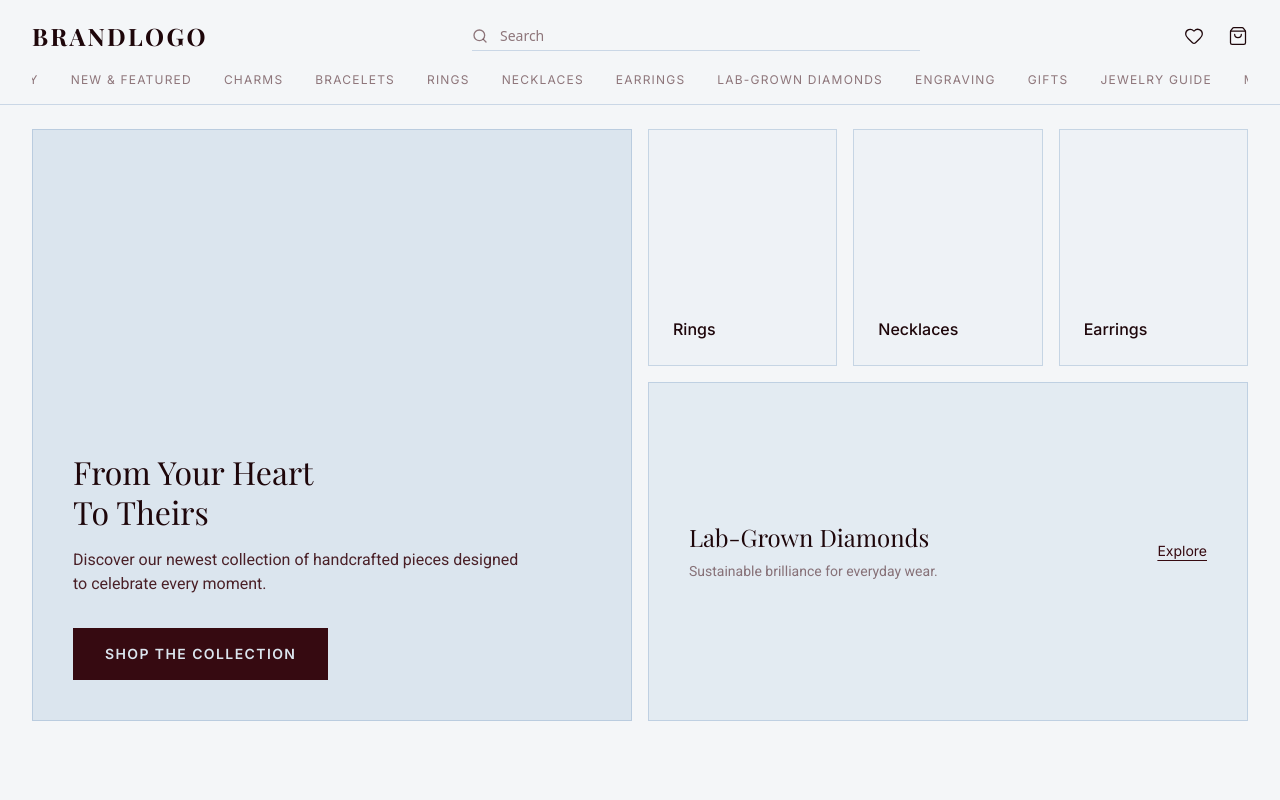
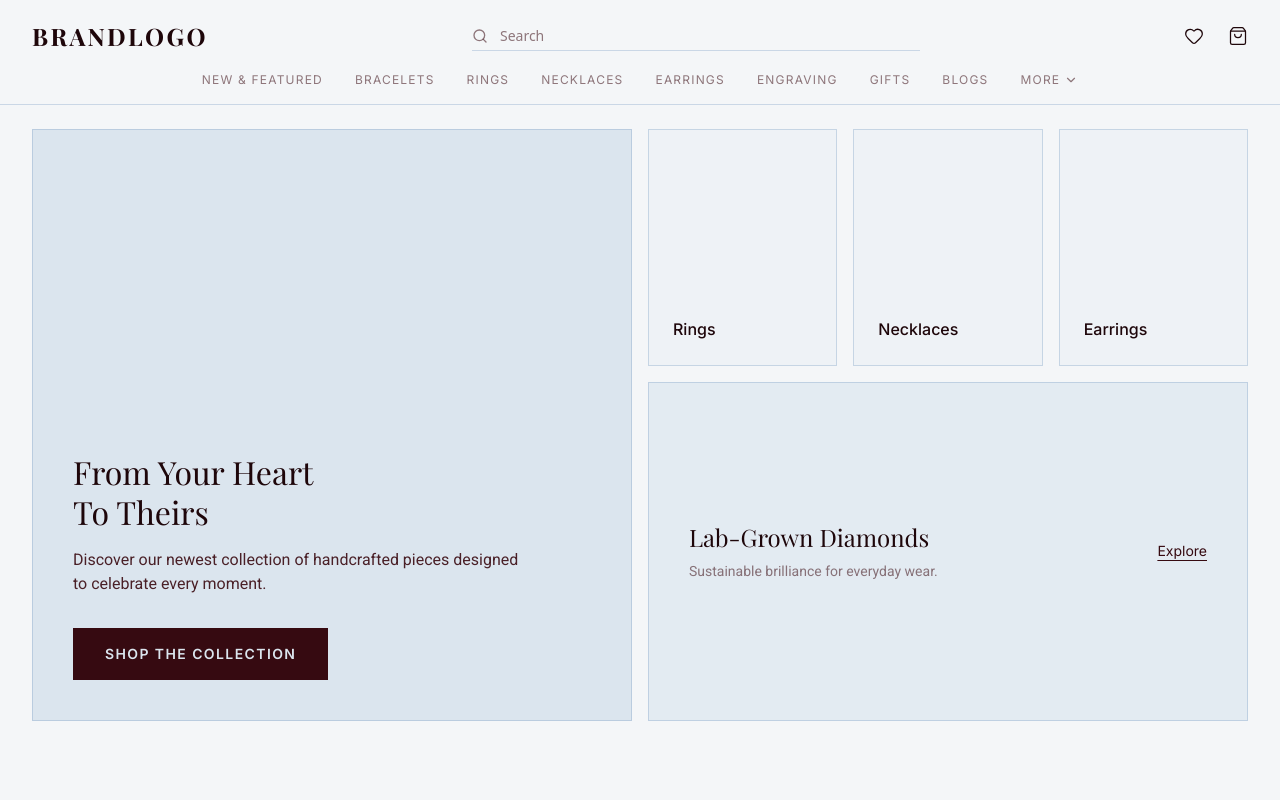
Before and after one commit to emmanagano/jewelry-ecommerce, a Next.js app: page / in a window 1280 px wide. Shown: the top 800 px of the page. Built offline with nearby package versions, Linux system fonts and the light colour scheme; a web font is replaced by a local one.

Commit message:
Changed navbar categories

```diff
--- a/components/Navbar.tsx
+++ b/components/Navbar.tsx
@@ -8,17 +8,14 @@ export default function Navbar() {
 	const [isOpen, setIsOpen] = useState(false);
 
 	const categories = [
-		"Holiday",
 		"New & featured",
-		"Charms",
 		"Bracelets",
 		"Rings",
 		"Necklaces",
 		"Earrings",
-		"Lab-grown diamonds",
 		"Engraving",
 		"Gifts",
-		"Jewelry guide",
+		"Blogs"
 	];
 
 	return (
```
